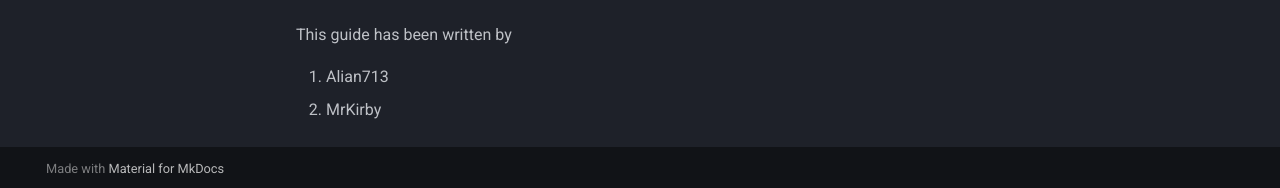
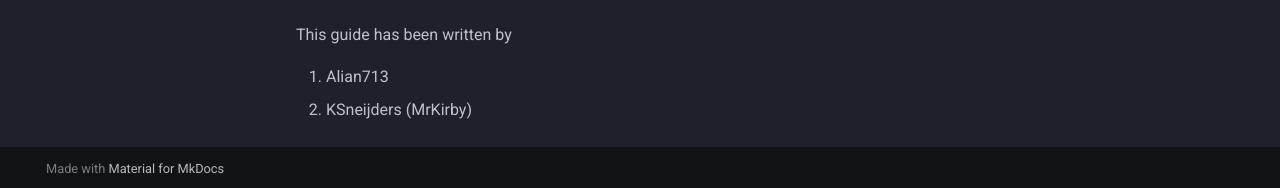
Before and after one commit to Divy1211/AoE2DE_UGC_Guide, an MkDocs documentation site: the page built from docs/index.md, in a window 1280 px wide and 1085 px high. Shown: the part 894-1082 px from the top of the window. Built offline with MkDocs 1.6.1 and Material for MkDocs 9.7.7, drawn with Linux system fonts in a browser that asks for light colours; comment, search, counter and statistics services are not loaded.

```diff
--- a/docs/index.md
+++ b/docs/index.md
@@ -25,4 +25,4 @@ Yes, most of the topics covered in this file will apply to all older versions of
 This guide has been written by
 
 1. Alian713
-2. MrKirby
+2. KSneijders (MrKirby)
```
